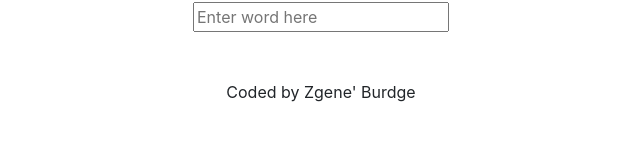
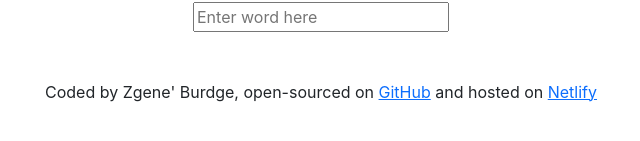
Before and after one commit to ZBurdge/react-dictionary, a React (Create React App) app: page / in a window 1280 px wide. Shown: the part 245-386 px from the top of the page, without its empty margins (319-959 px from the left). Built offline with nearby package versions, Linux system fonts and the light colour scheme.

Commit message:
Added open-source and host to footer

```diff
--- a/src/App.js
+++ b/src/App.js
@@ -11,7 +11,24 @@ export default function App() {
           <h1 className="text-center">Z's Dictionary</h1>
         </header>
         <Dictionary />
-        <footer className="text-center mt-5">Coded by Zgene' Burdge</footer>
+        <footer className="text-center mt-5">
+          Coded by Zgene' Burdge, open-sourced on{" "}
+          <a
+            href="https://github.com/ZBurdge/react-dictionary.git"
+            target="_blank"
+            rel="noreferrer"
+          >
+            GitHub
+          </a>{" "}
+          and hosted on{" "}
+          <a
+            href="https://wonderful-twilight-c6639b.netlify.app/"
+            target="_blank"
+            rel="noreferrer"
+          >
+            Netlify
+          </a>
+        </footer>
       </div>
     </div>
   );
```
